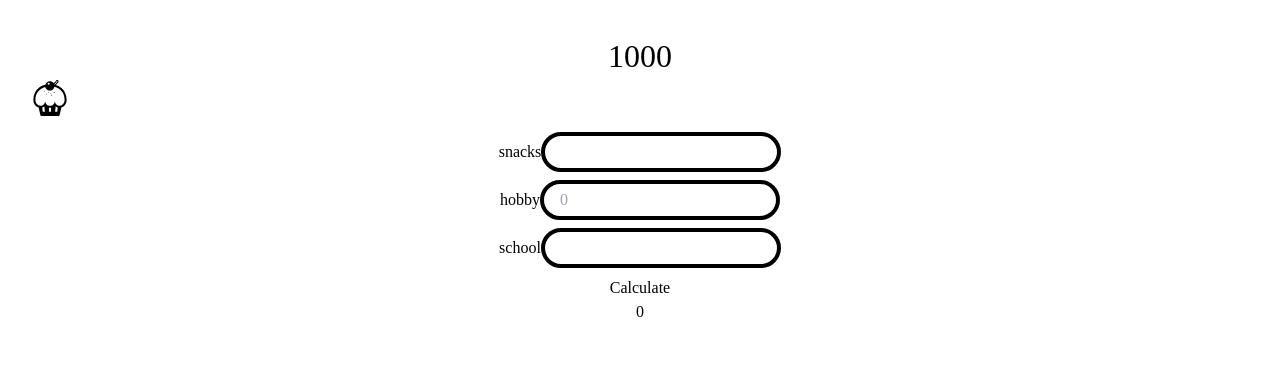
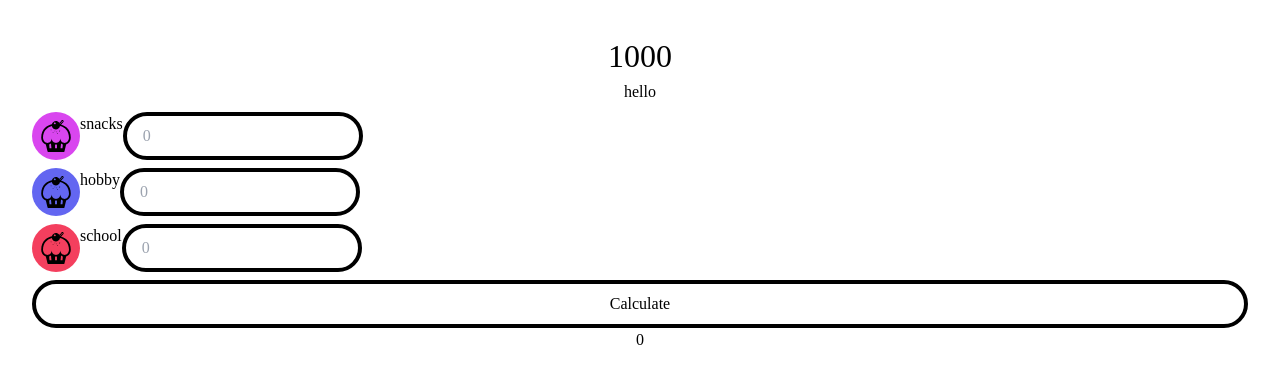
Before and after one commit to ysuzand/kids_allowance_book, a React (Vite) app: page / in a window 1280 px wide. Shown: the top 384 px of the page. Built offline with nearby package versions, Linux system fonts and the light colour scheme; a web font is replaced by a local one.

Commit message:
setup, app functionalities (wip)

```diff
--- a/src/components/form/Form.tsx
+++ b/src/components/form/Form.tsx
@@ -1,6 +1,7 @@
 import { ChangeEvent, FormEvent, useCallback } from 'react'
 import { useState, createElement } from 'react'
 import Input from '@components/form/Input'
+import SubmitButton from '@components/form/Submit'
 import cupcake from '@assets/cupcake.svg'
 import { formMap } from '../../map/form'
 import { Wait } from '@utils/index'
@@ -71,16 +72,15 @@ const Form = ({
                 }
                 return createElement(FormItem[item.component],  {...item.props, key: i})
             }
-            return createElement(item.component, { key: i })
+            return createElement(item.component, { children: item.content, key: i })
         })
 
     return (
         <>
             <div className='text-4xl'>{ amount }</div>
             <form className='flex gap-2 flex-col' onSubmit={onSubmit}>
-                <img src={ cupcake } alt='' width='36' height='36' />
                 { getFormItems().map(item => item)}
-                <button>Calculate</button>
+                <SubmitButton>Calculate</SubmitButton>
             </form>
 
         </>
--- a/src/components/form/Input.tsx
+++ b/src/components/form/Input.tsx
@@ -4,19 +4,23 @@ import { ChangeEvent } from 'react'
 const Input = ({
     type,
     id,
-    placeholder = '',
+    icon,
+    color,
     onChange = (event: ChangeEvent) => {},
     value
 }: InputProps) => {
     return (
-        <div className='w-full'>
+        <div className='w-full flex'>
+            <div className={`${color} rounded-full w-12 h-12 flex items-center justify-center`}>
+                <img src={icon} width='32' height='32' />
+            </div>
             <label htmlFor={id}>{id}</label>
             <input
                 id={id}
                 name={id}
                 onChange={e => onChange(e)}
                 value={value}
-                placeholder={placeholder}
+                placeholder='0'
                 className="border-4 py-1 px-4 border-black rounded-full"
                 type={type}
             />
--- /dev/null
+++ b/src/components/form/Submit.tsx
@@ -0,0 +1,8 @@
+import { PropsWithChildren } from 'react'
+
+const SubmitButton = ({children}: PropsWithChildren) => {
+
+    return <button className='h-12 border-black border-4 rounded-full'>{ children }</button>
+}
+
+export default SubmitButton
--- a/src/map/form.ts
+++ b/src/map/form.ts
@@ -9,22 +9,26 @@ export const formMap: FormItem[] = [
         props: {
             id: 'snacks',
             type: 'number',
-            icon: 'cupcake'
+            color: 'bg-fuchsia-500',
+            icon: './assets/cupcake.svg'
         }
     },
     {
         component: 'Input',
         props: {
             id: 'hobby',
+            icon: './assets/cupcake.svg',
+            color: 'bg-indigo-500',
             type: 'number',
-            placeholder: '0'
         }
     },
     {
         component: 'Input',
         props: {
             id: 'school',
-            type: 'number'
+            type: 'number',
+            color: 'bg-rose-500',
+            icon: './assets/cupcake.svg'
         }
     }
 ]
--- a/src/type/form.d.ts
+++ b/src/type/form.d.ts
@@ -8,8 +8,8 @@ interface InputProps {
     type: HTMLInputTypeAttribute;
     id: string;
     icon?: string;
+    color?: string;
     value?: string | number;
-    placeholder?: string;
     onChange?: (e: ChangeEvent<HTMLInputElement>) => void
 }
 
```
Also changed, not shown: public/assets/cupcake.svg (renamed from src/assets/cupcake.svg).
